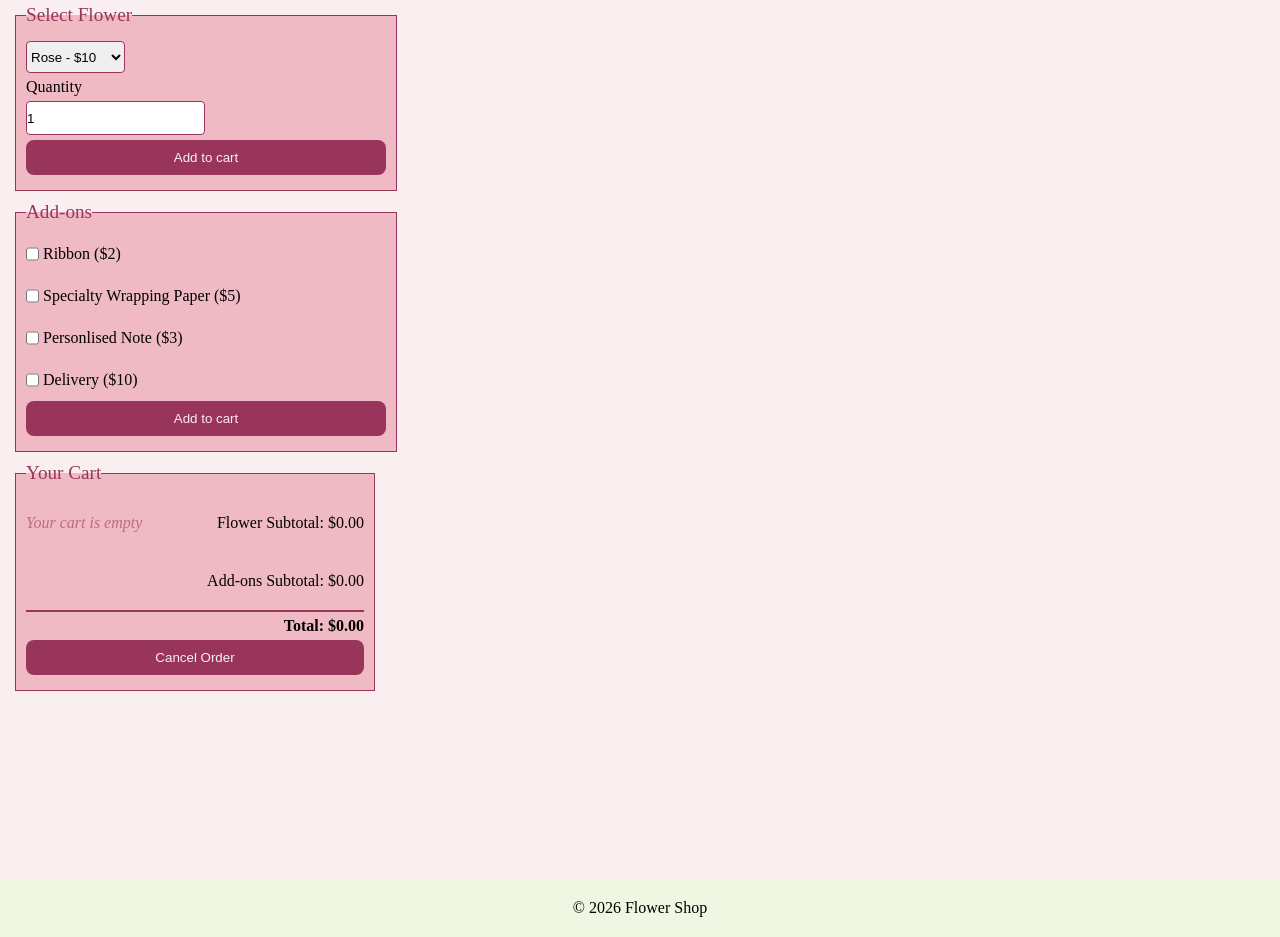
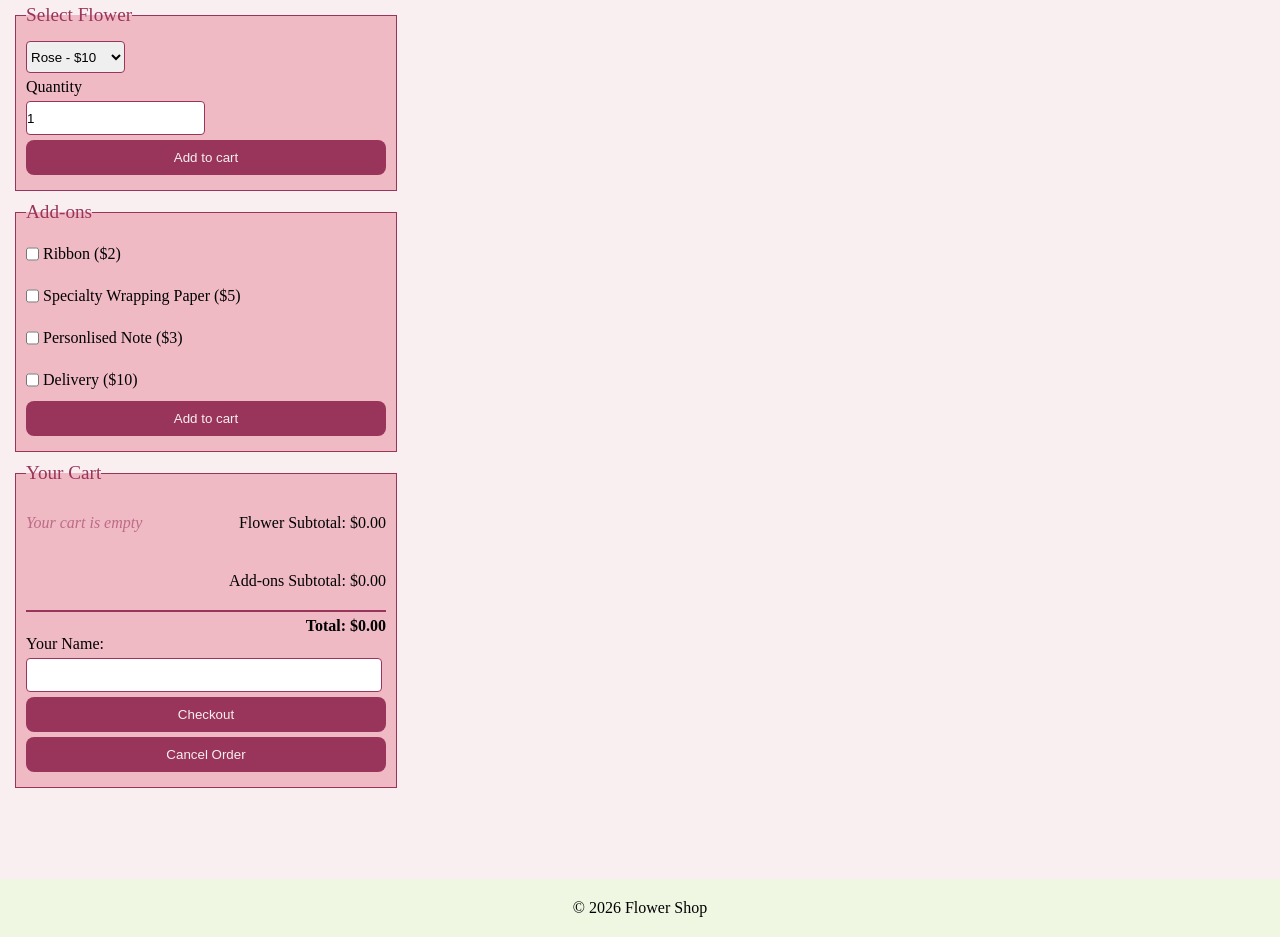
Before and after one commit to k-1224/CSC2_FLASK_PRACTICE, a Flask app: page / in a window 1280 px wide. Shown: the part 96-1033 px from the top of the page. Run offline with Flask 3, Linux system fonts and the light colour scheme; some web fonts are replaced.

Commit message:
remove extra empty space

```diff
--- a/templates/index.html
+++ b/templates/index.html
@@ -1,5 +1,4 @@
 {% extends "base.html" %}
-
 
 {% block title %} Home - Flower Shop {% endblock %}
 
@@ -41,7 +40,7 @@
           </ul>
         {% endif %}
       {% endwith %}
-      <form class="" method="post">
+      <form method="post">
         <fieldset class="total-form">
           <legend>Your Cart</legend>
           {% if cart %}
@@ -75,8 +74,11 @@
               <hr>
             </div>
           <h4>Total: ${{ "%.2f" % total}}</h4>
-            <button class="cancel-button" type="submit" formaction="{{ url_for('cancel_order') }}">Cancel Order</button>
-          </form>
+          <label for="customer_name_checkout">Your Name:</label>
+          <input type="text" name="customer_name" id="customer_name_checkout" required>
+          <button type="submit" formaction="{{ url_for('invoice')}}">Checkout</button>
+          <button class="cancel-button" type="submit" formaction="{{ url_for('cancel_order') }}"
+            onclick="return confirm('Are you sure you want to cancel your order?')" >Cancel Order</button>
         </fieldset>
       </form>
     </main>
```
